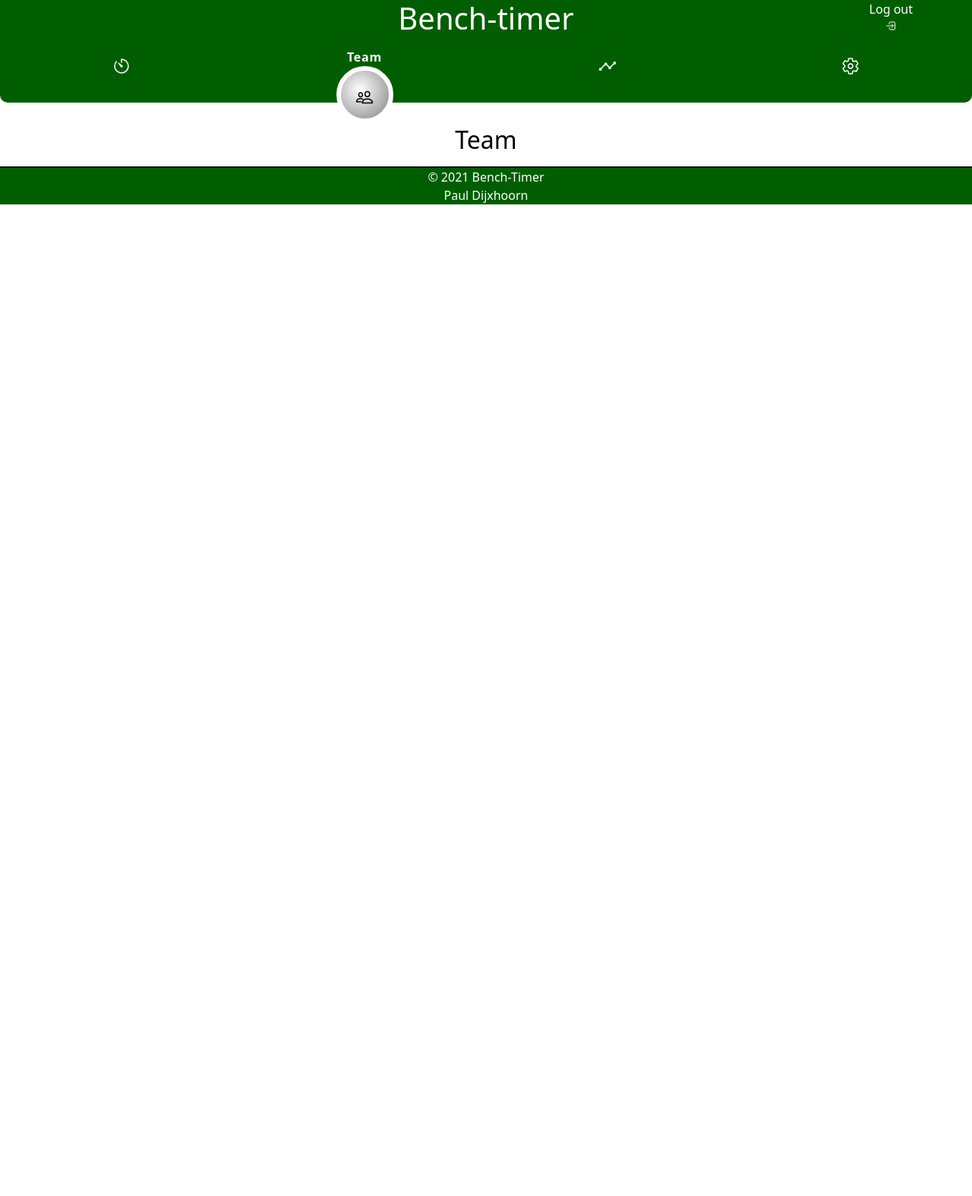
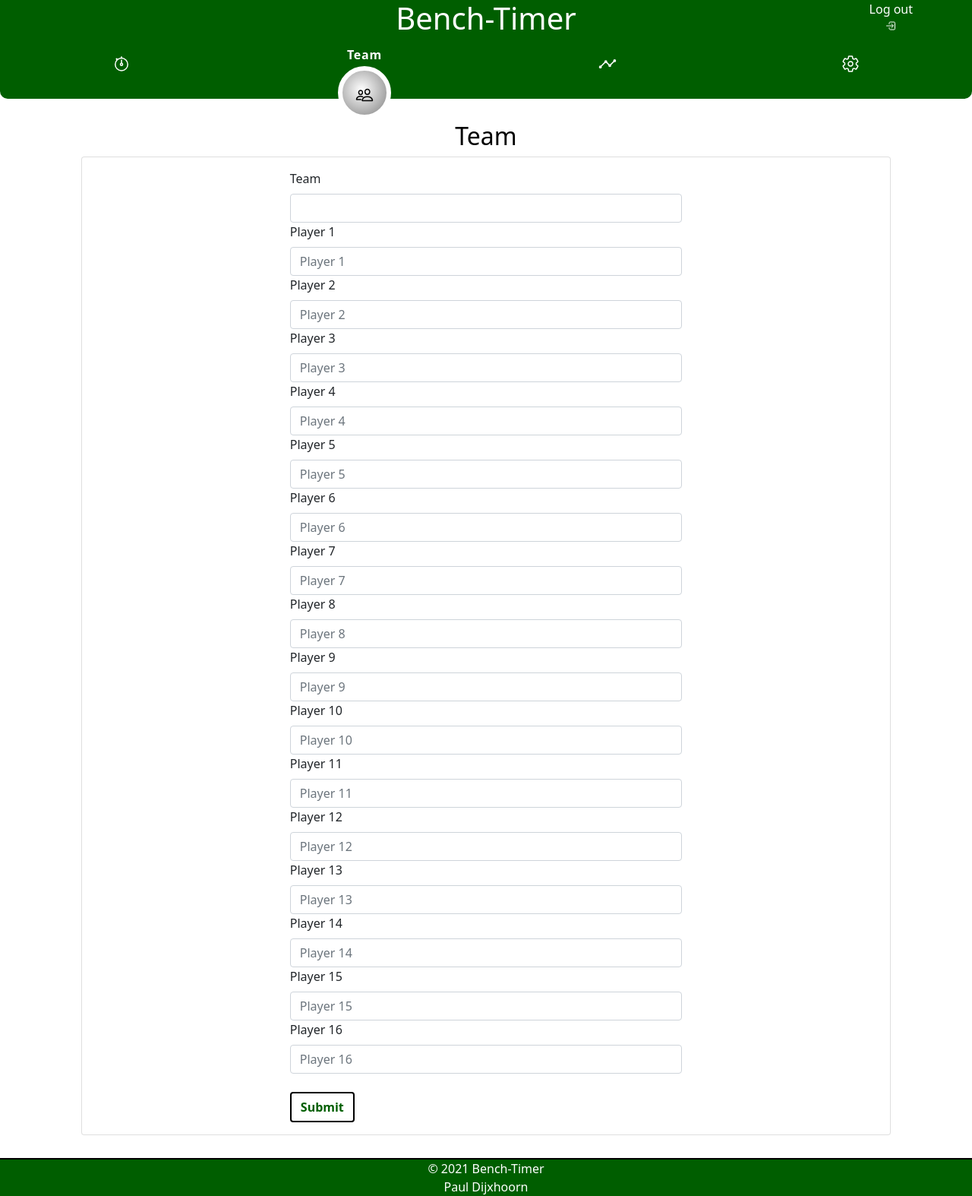
Before and after one commit to pjdijxhoorn/Bench-Timer, a Flask app: page /team in a window 1280 px wide. Shown: the whole page at 76% size. Before the commit the page ends 269 px from the top, so only its background shows below. Run offline with Flask 2, Linux system fonts and the light colour scheme; the visitor is signed in with stand-in values (Sample User, id 1); some libraries are stand-ins or nearby versions.

Commit message:
created a base form for teams

```diff
--- a/app.py
+++ b/app.py
@@ -75,10 +75,11 @@ def login():
         if existing_user:
             # does password match user input
             if check_password_hash(
-                    existing_user["password"], request.form.get("password")):
-                    session["user"] = request.form.get("username").lower()
-                    flash("Welcome, {}".format(
-                        request.form.get("username")))
+                                existing_user["password"],
+                                request.form.get("password")):
+                session["user"] = request.form.get("username").lower()
+                flash("Welcome, {}".format(
+                    request.form.get("username")))
 
             else:
                 # invalid password match
@@ -92,17 +93,49 @@ def login():
 
     return render_template("login.html")
 
+
 @app.route("/stopwatch")
 def stopwatch():
     return render_template("stopwatch.html")
 
+
 @app.route("/team")
 def team():
+    if request.method == "POST":
+        # gets all the info from the form and creates a team
+        newteam = {
+            "teamName": request.form.get("player1"),
+            "player1": request.form.get("player1"),
+            "player2": request.form.get("player2"),
+            "player3": request.form.get("player3"),
+            "player4": request.form.get("player4"),
+            "player5": request.form.get("player5"),
+            "player6": request.form.get("player6"),
+            "player7": request.form.get("player7"),
+            "player8": request.form.get("player8"),
+            "player9": request.form.get("player9"),
+            "player10": request.form.get("player10"),
+            "player11": request.form.get("player11"),
+            "player12": request.form.get("player12"),
+            "player13": request.form.get("player13"),
+            "player14": request.form.get("player14"),
+            "player15": request.form.get("player15"),
+            "player16": request.form.get("player16"),
+            "created_by": session["user"]
+        }
+
+        # inserts the recipe
+        mongo.db.teams.insert_one(newteam)
+        flash("team Successfully Added")
+        return redirect(url_for("team"))
+
     return render_template("team.html")
+
 
 @app.route("/results")
 def results():
     return render_template("results.html")
+
 
 @app.route("/settings")
 def settings():
--- a/static/css/style.css
+++ b/static/css/style.css
@@ -1,11 +1,9 @@
-:root {
-    --clr: white;
-}
-
 body {
-    background: var(--clr);
     height: 100%;
-    min-height: 100vh;
+    width: 100%;
+    background: white;
+    padding: 0px;
+    margin: 0px;
 }
 
 /*  basic styles*/
@@ -58,7 +56,7 @@ body {
 
 .navigation {
     width: 100%;
-    height: 75px;
+    height: 70px;
     background: rgb(0, 94, 0);
     position: relative;
     display: flex;
@@ -79,7 +77,7 @@ body {
 .navigation ul li {
     position: relative;
     list-style-type: none;
-    height: 75px;
+    height: 70px;
     width: 25%;
 }
 
@@ -99,13 +97,13 @@ body {
 .navigation ul li a .icon {
     position: relative;
     display: block;
-    line-height: 75px;
+    line-height: 70px;
     font-size: 1.5em;
     text-align: center;
     transition: 0.5s;
-    color: var(--clr);
-    width: 75px;
-    height: 75px;
+    color: white;
+    width: 70px;
+    height: 70px;
     border-radius: 50%;
 }
 
@@ -115,13 +113,15 @@ body {
     top: 50%;
     color: black;
     background: radial-gradient(circle at 25px 25px, white, grey);
-    border: 6px solid var(--clr);
+    border: 6px solid white;
     transition: 0.4s;
 }
 
+
+
 .navigation ul li a .text {
     position: absolute;
-    color: var(--clr);
+    color: white;
     font-weight: 600;
     font-size: 1em;
     letter-spacing: 0.05em;
--- a/static/js/form-validation.js
+++ b/static/js/form-validation.js
@@ -1,6 +1,6 @@
 let username = document.getElementById("username")
 let password = document.getElementById("password")
-let confirm = document.getElementById("passwordconfirm")
+let confirm = document.getElementById("passwordConfirm")
 
 let char_5 = document.getElementById('char_5')
 let number = document.getElementById('number')
--- a/templates/base.html
+++ b/templates/base.html
@@ -5,7 +5,7 @@
     <!--- Meta information --->
     <meta charset="UTF-8">
     <meta http-equiv="X-UA-Compatible" content="IE=edge">
-    <meta name="viewport" content="width=device-width, initial-scale=1.0">
+    <meta name="viewport" content="width=device-width, initial-scale=1, shrink-to-fit=no">
     <meta name="description" content="This is a website for coaches to keep time for their players">
     <meta name="keywords" content="Sport, timer, coach, stopwatch, hockey, match, management">
     <meta name="author" content="Paul Dijxhoorn">
@@ -27,7 +27,7 @@
         <div class="col-2"></div>
         <div class="col-8">
             <a href="{{ url_for('home') }}">
-                <h1 class="text-center">Bench-timer</h1>
+                <h1 class="text-center logo">Bench-Timer</h1>
             </a>
         </div>
         {% if session.user %}
@@ -61,7 +61,7 @@
 
                     <span class="text">Stopwatch</span>
                     <span class="icon">
-                        <ion-icon name="timer-outline"></ion-icon>
+                        <ion-icon name="stopwatch-outline"></ion-icon>
                     </span>
                 </a>
             </li>
--- a/templates/register.html
+++ b/templates/register.html
@@ -49,7 +49,7 @@
                     <!--Password confirm-->
                     <div>
                         <label for="passwordconfirm" class="form-label">Confirm password:*</label>
-                        <input type="password" name="passwordconfirm" class="form-control" id="passwordconfirm">
+                        <input type="password" name="passwordconfirm" class="form-control" id="passwordConfirm">
                         <div class="item match" id="match">
                             <ion-icon name="checkmark-circle"></ion-icon> Password must match.
                         </div>
--- a/templates/team.html
+++ b/templates/team.html
@@ -3,7 +3,90 @@
 
 <h2 class="text-center text-black">Team</h2>
 
+<div class="row g-0 form-block">
+    <div class="card col-10 offset-1">
+        <div class="card-body">
+            <form class="col-12 row justify-content-center g-0 form" method="POST" action="{{ url_for('login') }}">
+                <div class="col-lg-6 col-sm-12">
+                    <!--teamname-->
+                    <div>
+                        <label for="teamName" class="form-label">Team</label>
+                        <input type="text" name="teamName" class="form-control validate" id="teamName" required>
+                    </div>
+                    <!--playersnames-->
+                    <div>
+                        <label for="player1" class="form-label">Player 1</label>
+                        <input type="text" name="player1" class="form-control validate" id="player1" placeholder="Player 1" required>
+                    </div>
+                    <div>
+                        <label for="player2" class="form-label">Player 2</label>
+                        <input type="text" name="player2" class="form-control validate" id="player2" placeholder="Player 2">
+                    </div>
+                    <div>
+                        <label for="player3" class="form-label">Player 3</label>
+                        <input type="text" name="player3" class="form-control validate" id="player3" placeholder="Player 3">
+                    </div>
+                    <div>
+                        <label for="player4" class="form-label">Player 4</label>
+                        <input type="text" name="player4" class="form-control validate" id="player4" placeholder="Player 4">
+                    </div>
+                    <div>
+                        <label for="player5" class="form-label">Player 5</label>
+                        <input type="text" name="player5" class="form-control validate" id="player5" placeholder="Player 5">
+                    </div>
+                    <div>
+                        <label for="player6" class="form-label">Player 6</label>
+                        <input type="text" name="player6" class="form-control validate" id="player6" placeholder="Player 6">
+                    </div>
+                    <div>
+                        <label for="player7" class="form-label">Player 7</label>
+                        <input type="text" name="player7" class="form-control validate" id="player7" placeholder="Player 7">
+                    </div>
+                    <div>
+                        <label for="player8" class="form-label">Player 8</label>
+                        <input type="text" name="player8" class="form-control validate" id="player8" placeholder="Player 8">
+                    </div>
+                    <div>
+                        <label for="player9" class="form-label">Player 9</label>
+                        <input type="text" name="player9" class="form-control validate" id="player9" placeholder="Player 9">
+                    </div>
+                    <div>
+                        <label for="player10" class="form-label">Player 10</label>
+                        <input type="text" name="player10" class="form-control validate" id="player10" placeholder="Player 10">
+                    </div>
+                    <div>
+                        <label for="player11" class="form-label">Player 11</label>
+                        <input type="text" name="player11" class="form-control validate" id="player11" placeholder="Player 11">
+                    </div>
+                    <div>
+                        <label for="player12" class="form-label">Player 12</label>
+                        <input type="text" name="player12" class="form-control validate" id="player12" placeholder="Player 12">
+                    </div>
+                    <div>
+                        <label for="player13" class="form-label">Player 13</label>
+                        <input type="text" name="player13" class="form-control validate" id="player13" placeholder="Player 13">
+                    </div>
+                    <div>
+                        <label for="player14" class="form-label">Player 14</label>
+                        <input type="text" name="player14" class="form-control validate" id="player14" placeholder="Player 14">
+                    </div>
+                    <div>
+                        <label for="player15" class="form-label">Player 15</label>
+                        <input type="text" name="player15" class="form-control validate" id="player15" placeholder="Player 15">
+                    </div>
+                    <div>
+                        <label for="player16" class="form-label">Player 16</label>
+                        <input type="text" name="player16" class="form-control validate" id="player16" placeholder="Player 16">
+                    </div>
 
 
-
+                    <br>
+                    <button type="submit" class="btn submit-btn bold">
+                        Submit
+                    </button>
+                </div>
+            </form>
+        </div>
+    </div>
+</div>
 {% endblock %}
```
